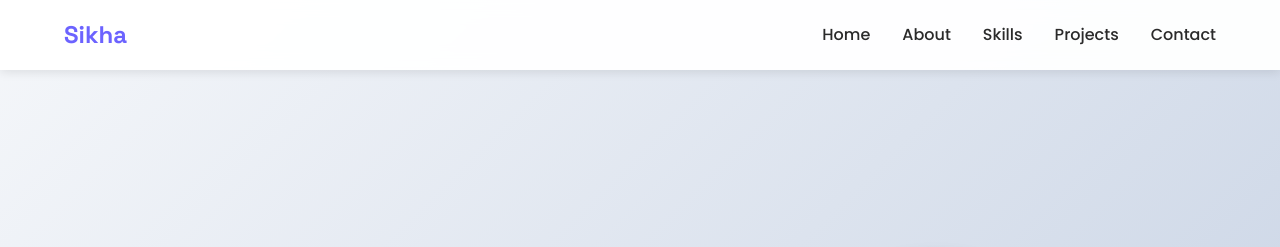
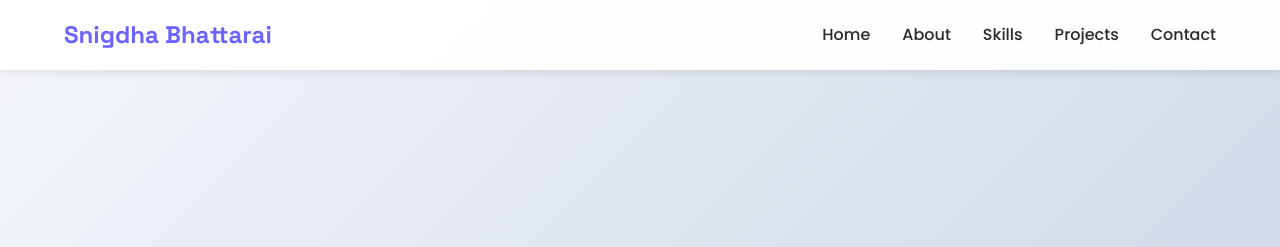
Before and after one commit to abcomputer952-sudo/Snigdhaweb, a plain HTML site: page index.html in a window 1280 px wide. Shown: the top 247 px of the page. Drawn offline with Linux system fonts and the light colour scheme.

Commit message:
first commit

```diff
--- a/index.html
+++ b/index.html
@@ -13,7 +13,7 @@
     <nav class="navbar">
         <div class="nav-container">
             <div class="nav-logo">
-                <a href="#home">Sikha </a>
+                <a href="#home">Snigdha Bhattarai </a>
             </div>
             <div class="nav-menu" id="nav-menu">
                 <a href="#home" class="nav-link">Home</a>
```
